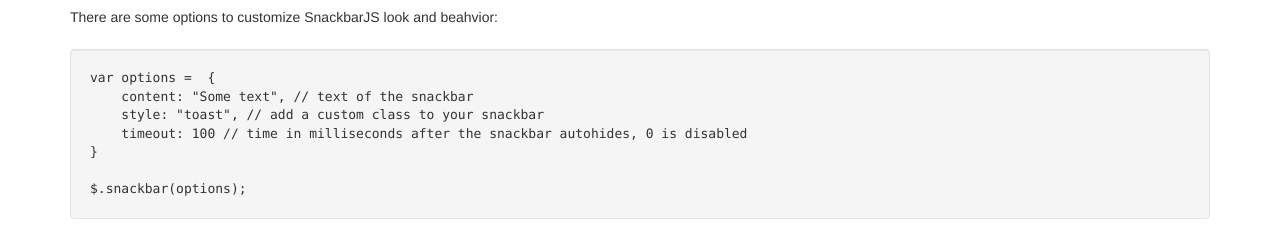
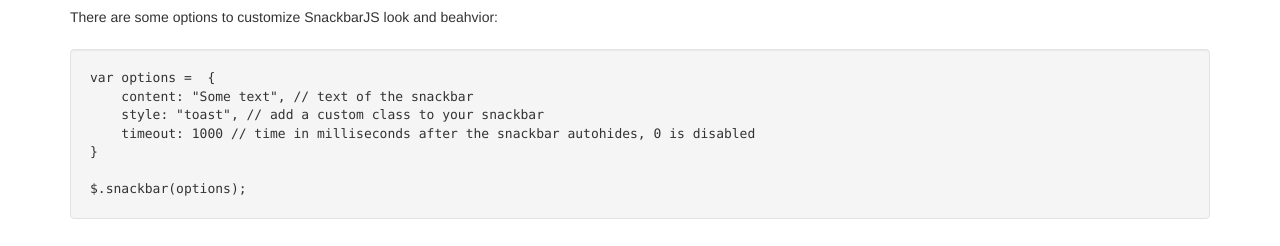
Before and after one commit to FezVrasta/snackbarjs, a website: page index.html in a window 1280 px wide. Shown: the part 441-687 px from the top of the page. Drawn offline with nearby package versions, Linux system fonts and the light colour scheme.

Commit message:
Increase the timeout setting
By default you have 100ms. if copy paste the code we cant anything in screen. initially i thought it not works. so increased the timeout.

```diff
--- a/index.html
+++ b/index.html
@@ -31,7 +31,7 @@
                         <pre class="well" style="display: block; margin: 20px 0;"><code>var options =  {
     content: "Some text", // text of the snackbar
     style: "toast", // add a custom class to your snackbar
-    timeout: 100 // time in milliseconds after the snackbar autohides, 0 is disabled
+    timeout: 1000 // time in milliseconds after the snackbar autohides, 0 is disabled
 }
 
 $.snackbar(options);</code></pre>
```
